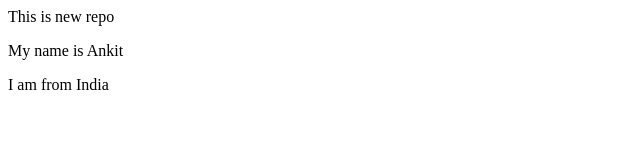
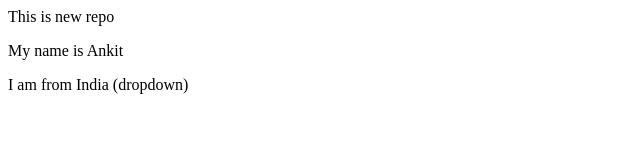
Before and after one commit to Srivatsa0109/localrepo, a plain HTML site: page index.html in a window 1280 px wide. Shown: the whole page, without its empty margins (0-640 px from the left). Drawn offline with Linux system fonts and the light colour scheme.

```diff
--- a/index.html
+++ b/index.html
@@ -1,3 +1,3 @@
 <p>This is new repo</p>
 <p>My name is Ankit</p>
-<p>I am from India</p>
+<p>I am from India (dropdown) </p>
```
